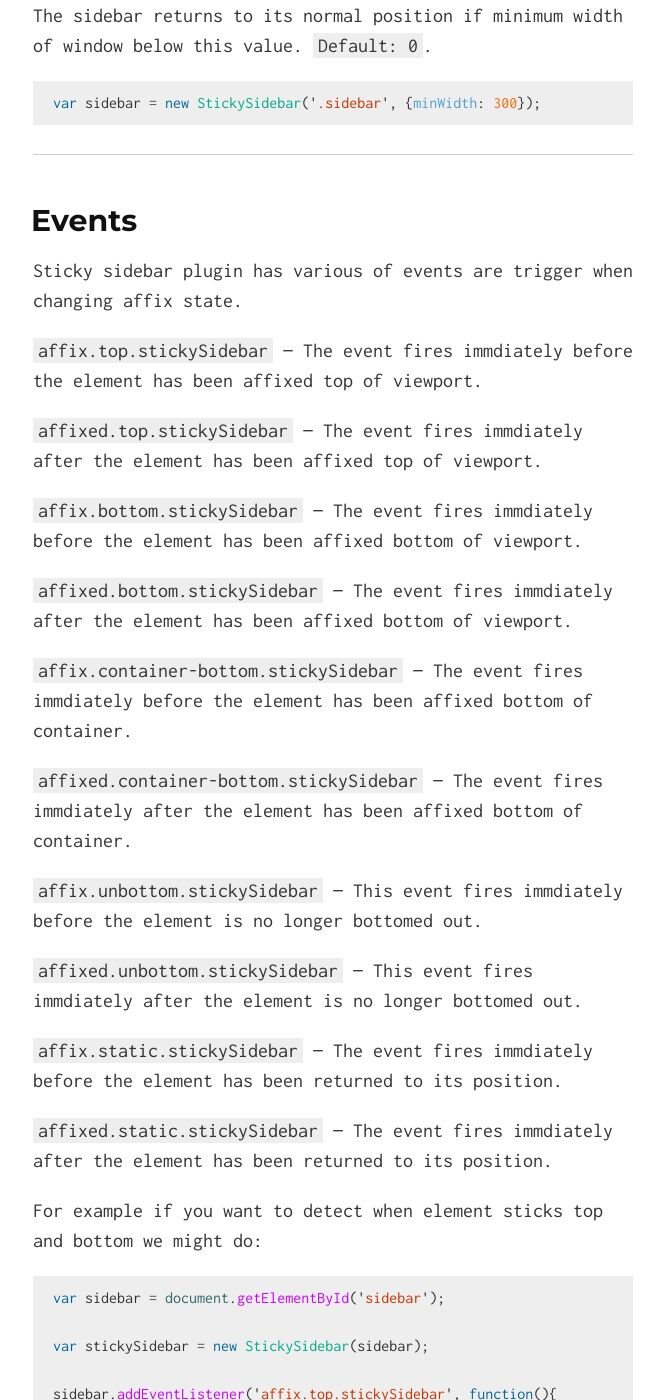
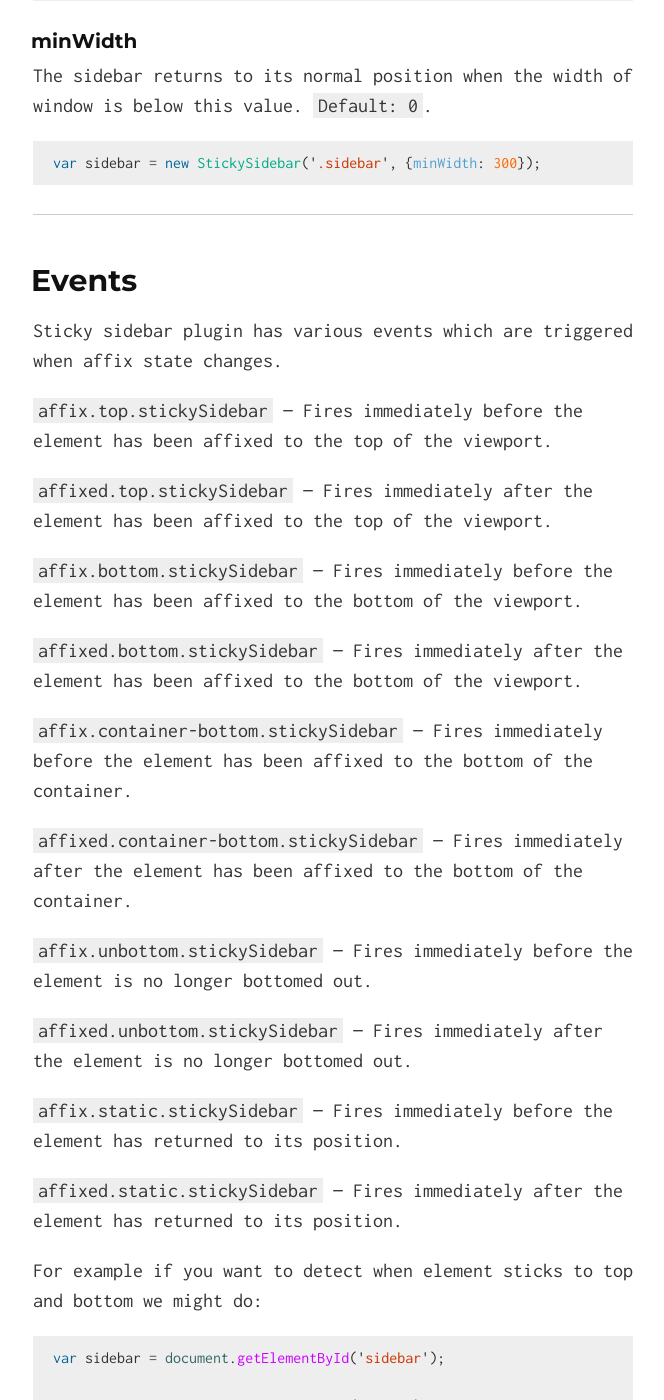
Before and after one commit to abouolia/sticky-sidebar, a Jekyll site: the page built from index.md, in a window 1280 px wide and 1400 px high, scrolled down 7606 px. Shown: the whole window, without its empty margins (307-971 px from the left). Built offline with Jekyll 4.4.1, drawn with Linux system fonts in a browser that asks for light colours; some of the changed text lies outside the part shown.

Commit message:
Fix typo errors and improve grammar

```diff
--- a/index.md
+++ b/index.md
@@ -2,7 +2,7 @@
 layout: default
 ---
 
-[Sticky Sidebar ⬆⬇](http://github.com/abouolia/sticky-sidebar) is pure JavaScript plugin for making smart and high performance sticky sidebar, works with sidebar if it's taller or shorter than viewport, integrated with [resize sensor](https://github.com/marcj/css-element-queries/blob/master/src/ResizeSensor.js) to re-calculate the dimensions automatically when size of sidebar or its container is changed, supports jQuery/Zepto and compatible with Firefox, Chrome, Safari, and IE9+. Source can be found on [Github](http://github.com/abouolia/sticky-sidebar).
+[Sticky Sidebar ⬆⬇](http://github.com/abouolia/sticky-sidebar) is a pure JavaScript plugin for making smart and high performance sticky sidebar, works with sidebar if it's taller or shorter than the viewport, integrated with [resize sensor](https://github.com/marcj/css-element-queries/blob/master/src/ResizeSensor.js) to re-calculate the dimensions automatically when the size of sidebar or its container is changed, supports jQuery/Zepto and compatible with Firefox, Chrome, Safari, and IE9+. Source can be found on [Github](http://github.com/abouolia/sticky-sidebar).
 
 <iframe src="https://ghbtns.com/github-btn.html?user=abouolia&amp;repo=sticky-sidebar&amp;type=watch&amp;count=true&amp;size=large"
   allowtransparency="true" frameborder="0" scrolling="0" width="170" height="30"></iframe>
@@ -24,16 +24,16 @@ layout: default
 ### Why sticky sidebar is awesome?
 * It does not re-calculate all dimensions when scrolling, just neccessary dimensions.
 * Super smooth without incurring scroll lag or jank and no page reflows.
-* Integrated with resize sensor to re-calculate all dimenstions of the plugin when size of sidebar and its container is changed.
-* It has event trigger on each affix type to hook your code under particular situation.
-* Handle the sidebar when is tall or too short compared to the rest of the container.
+* Integrated with resize sensor to re-calculate all dimensions of the plugin when the size of sidebar and its container is changed.
+* It has event trigger on each affix type to hook your code under particular situations.
+* Handle the sidebar when it is tall or too short compared to the rest of the container.
 * Zero dependencies and super simple to setup.
 
 ## Examples
 
 #### Basic
 
-Just call ``new StickySidebar('ELEMENT')`` on the element that you want to be sticky when scrolling up/down inside their parent.
+Just call ``new StickySidebar('ELEMENT')`` on the element that you want it to be sticky when scrolling up/down inside their parent.
 
 {% highlight javascript %}
 var sidebar = new StickySidebar('#sidebar', {topSpacing: 20});
@@ -57,7 +57,7 @@ var sidebar = new StickySidebar('#sidebar', {topSpacing: 20});
 
 #### Scrollable Sticky Element
 
-Sticky sidebar smart enough to handle sidebar when it's taller than viewport. You don't have to worry about content, it will scroll the sidebar independently, up and down.
+Sticky sidebar is smart enough to handle sidebar when it's taller than the viewport. You don't have to worry about content, it will scroll the sidebar independently, up and down.
 
 {% highlight javascript %}
 var sidebar = new stickySidebar('#sidebar', {topSpacing: 20});
@@ -120,7 +120,7 @@ Your website's html structure has to be similer to this in order to work:
 </div>
 {% endhighlight html %}
 
-Note that inner sidebar wrapper ``.sidebar__inner`` is optional but highly recommended, if you don't write it yourself, the script will create one for you under class name ``inner-wrapper-sticky``. but this may cause many problems.
+Note that inner sidebar wrapper ``.sidebar__inner`` is optional but highly recommended, if you don't write it yourself, the script will create one for you under class name ``inner-wrapper-sticky``, but this may cause many problems.
 
 For the above example, you can use the following JavaScript:
 
@@ -139,28 +139,28 @@ For the above example, you can use the following JavaScript:
 
 ### Usage with jQuery/Zepto
 
-You can configure sticky sidebar as a jQuery plugin, just include ``jquery.sticky-sidebar.js`` instead ``sticky-sidebar.js`` file than configure it as any jQuery plugin.
+You can configure sticky sidebar as a jQuery plugin, just include ``jquery.sticky-sidebar.js`` instead of ``sticky-sidebar.js`` file than configure it as any jQuery plugin.
 
 {% highlight html %}
 $('#sidebar').stickySidebar({
     topSpacing: 60,
     bottomSpacing: 60
-})
+});
 {% endhighlight html %}
 
 Make sure to include ``jquery.sticky-sidebar.js`` script file after ``jquery.js``.
 
 ### Usage with [ResizeSensor.js](https://github.com/marcj/css-element-queries/blob/master/src/ResizeSensor.js)
 
-Sticky sidebar integrated with [ResizeSensor.js](https://github.com/marcj/css-element-queries/blob/master/src/ResizeSensor.js) to detect when sidebar or container is changed. To use resize sensor with this plugin just make sure to include [ResizeSensor.js](https://github.com/marcj/css-element-queries/blob/master/src/ResizeSensor.js) before `sticky-sidebar.js` code whether through module loader, bundle or event inclusion as a `<script>` and enable `resizeSensor` option (enabled by default) and it will works.
+Integrate [ResizeSensor.js](https://github.com/marcj/css-element-queries/blob/master/src/ResizeSensor.js) into sticky sidebar to detect when sidebar or container is changed. To use resize sensor with this plugin just make sure to include [ResizeSensor.js](https://github.com/marcj/css-element-queries/blob/master/src/ResizeSensor.js) before `sticky-sidebar.js` code whether through module loader, bundle or event inclusion as a `<script>` and enable `resizeSensor` option (enabled by default) and it will work.
 
-You can choose not to include `ResizeSensor.js` and sticky sidebar will continue work without any problem but without automatically detect resize changes.
+You can choose not to include `ResizeSensor.js` and sticky sidebar will continue to work without any problem and also doesn’t have automatic resize detection.
 
 --------------------------
 
 ## Configure Your CSS
 
-Next you are going to need some CSS just to improve performance and prevent repainting on scrolling. Sticky sidebar plugin doesn't add below style as inline style so you need to add it manually in your stylesheet.
+Next you are going to need some CSS just to improve performance and prevent repainting on scrolling. Sticky sidebar plugin doesn't add below styles as inline so you need to add them manually in your stylesheet.
 
 {% highlight css %}
 .sidebar{
@@ -213,16 +213,16 @@ var sidebar = new StickySidebar('.sidebar', {bottomSpacing: 50});
 
 #### containerSelector
 
-Container sidebar selector to know what the beginning and end of sticky element.
-Defaults to the closest parent of the sticky element. Highly recommend to define container selector.
+Specify a container sidebar to limit the begin and end points of sticky element.
+Defaults to the closest parent of the sticky element. It is highly recommended to specify a container selector.
 
 {% highlight javascript %}
-var sidebar = new StickySidebar('.sidebar', {containerSelector: '.container'})
+var sidebar = new StickySidebar('.sidebar', {containerSelector: '.container'});
 {% endhighlight javascript %}
 
 #### innerWrapperSelector
 
-inner wrapper selector of sticky sidebar, if the plugin is not found this wrapper inside sidebar element will create one for you under class name ``inner-wrapper-sticky``. Highly recommended to write inner wrapper of sidebar yourself than add its selector to this option. ``Default: .inner-wrapper-sticky``.
+Inner wrapper selector of sticky sidebar, if this wrapper is not found inside sidebar element, the plugin will create one for you under class name ``inner-wrapper-sticky``. It is highly recommended to write inner wrapper of sidebar yourself than add its selector to this option. ``Default: .inner-wrapper-sticky``.
 
 {% highlight javascript %}
 var sidebar = new StickySidebar('.sidebar', {innerWrapperSelector: '.sidebar__inner'});
@@ -230,9 +230,9 @@ var sidebar = new StickySidebar('.sidebar', {innerWrapperSelector: '.sidebar__in
 
 #### resizeSensor
 
-Sticky sidebar integrated with [ResizeSensor.js](https://github.com/marcj/css-element-queries/blob/master/src/ResizeSensor.js) when size of sidebar or its container element is changed the plugin will re-calculate all dimensions. This option allow you to enable or disable resize sensor feature. ``Default: true``.
+If sticky sidebar has [ResizeSensor.js](https://github.com/marcj/css-element-queries/blob/master/src/ResizeSensor.js) integrated, when the size of sidebar or its container element is changed the plugin will re-calculate all dimensions. This option allows you to enable or disable resize sensor feature. ``Default: true``.
 
-Note: This option won't work even include `ResizeSensor.js` to your page, more details in [Usage with ResizeSensor.js](#usage-with-resizesensorjs) section.
+Note: This option won't work even `ResizeSensor.js` is included into your page, more details in [Usage with ResizeSensor.js](#usage-with-resizesensorjs) section.
 
 {% highlight javascript %}
 var sidebar = new StickySidebar('.sidebar', {resizeSensor: true});
@@ -240,7 +240,7 @@ var sidebar = new StickySidebar('.sidebar', {resizeSensor: true});
 
 #### stickyClass
 
-The name of CSS class to sidebar element when it has become stuck. ``Default: is-affixed``.
+The name of CSS class which will be added to the sidebar element when it becomes sticky. ``Default: is-affixed``.
 
 {% highlight javascript %}
 var sidebar = new StickySidebar('.sidebar', {stickyClass: 'is-affixed'});
@@ -248,7 +248,7 @@ var sidebar = new StickySidebar('.sidebar', {stickyClass: 'is-affixed'});
 
 #### minWidth
 
-The sidebar returns to its normal position if minimum width of window below this value. ``Default: 0``.
+The sidebar returns to its normal position when the width of window is below this value. ``Default: 0``.
 
 {% highlight javascript %}
 var sidebar = new StickySidebar('.sidebar', {minWidth: 300});
@@ -258,29 +258,29 @@ var sidebar = new StickySidebar('.sidebar', {minWidth: 300});
 
 ## Events
 
-Sticky sidebar plugin has various of events are trigger when changing affix state.
+Sticky sidebar plugin has various events which are triggered when affix state changes.
 
-`affix.top.stickySidebar` — The event fires immdiately before the element has been affixed top of viewport.
+`affix.top.stickySidebar` — Fires immediately before the element has been affixed to the top of the viewport.
 
-`affixed.top.stickySidebar` — The event fires immdiately after the element has been affixed top of viewport.
+`affixed.top.stickySidebar` — Fires immediately after the element has been affixed to the top of the viewport.
 
-`affix.bottom.stickySidebar` — The event fires immdiately before the element has been affixed bottom of viewport.
+`affix.bottom.stickySidebar` — Fires immediately before the element has been affixed to the bottom of the viewport.
 
-`affixed.bottom.stickySidebar` — The event fires immdiately after the element has been affixed bottom of viewport.
+`affixed.bottom.stickySidebar` — Fires immediately after the element has been affixed to the bottom of the viewport.
 
-`affix.container-bottom.stickySidebar` — The event fires immdiately before the element has been affixed bottom of container.
+`affix.container-bottom.stickySidebar` — Fires immediately before the element has been affixed to the bottom of the container.
 
-`affixed.container-bottom.stickySidebar` — The event fires immdiately after the element has been affixed bottom of container.
+`affixed.container-bottom.stickySidebar` — Fires immediately after the element has been affixed to the bottom of the container.
 
-`affix.unbottom.stickySidebar` — This event fires immdiately before the element is no longer bottomed out.
+`affix.unbottom.stickySidebar` — Fires immediately before the element is no longer bottomed out.
 
-`affixed.unbottom.stickySidebar` — This event fires immdiately after the element is no longer bottomed out.
+`affixed.unbottom.stickySidebar` — Fires immediately after the element is no longer bottomed out.
 
-`affix.static.stickySidebar` — The event fires immdiately before the element has been returned to its position.
+`affix.static.stickySidebar` — Fires immediately before the element has returned to its position.
 
-`affixed.static.stickySidebar` — The event fires immdiately after the element has been returned to its position.
+`affixed.static.stickySidebar` — Fires immediately after the element has returned to its position.
 
-For example if you want to detect when element sticks top and bottom we might do:
+For example if you want to detect when element sticks to top and bottom we might do:
 
 {% highlight javascript %}
 
@@ -288,11 +288,11 @@ var sidebar = document.getElementById('sidebar');
 
 var stickySidebar = new StickySidebar(sidebar);
 
-sidebar.addEventListener('affix.top.stickySidebar', function(){
+sidebar.addEventListener('affix.top.stickySidebar', function () {
     console.log('Sidebar has stuck top of viewport.');
 });
 
-sidebar.addEventListener('affix.bottom.stickySidebar', function(event){
+sidebar.addEventListener('affix.bottom.stickySidebar', function (event) {
     console.log('Sidebar has stuck bottom of viewport.');
 });
 {% endhighlight javascript %}
@@ -323,21 +323,21 @@ stickySidebar.destroy();
 
 Sticky sidebar plugin takes scrolling preformance very seriously, It’s built from the ground up to let you have sticky elements without incurring scroll lag or jank.
 
-The biggest cause of scrolling jank is ``onScroll`` has a lot of work. But in this plugin we cached all dimensions as well as adding `will-change: transform` and working with `translate(Y, X)` instead of `top: Y; Left: X;` increases performance significantly, We built Sticky sidebar plugin prevents repainting and reflow to make it smooth as much as possible.
+The biggest cause of scrolling jank is ``onScroll`` has a lot of work. But in this plugin we cached all dimensions as well as adding `will-change: transform` and working with `translate(Y, X)` instead of `top: Y; Left: X;` that increased performance significantly, while building Sticky sidebar plugin we prevent repainting and reflow to make it as smooth as possible.
 
 -----------------------------------
 
 ## Browser Compatibility
 
-Sticky sidebar works in all modern browsers including Internet Explorer 9 and above, but if you want it to work with IE9, should include [`requestAnimationFrame`](https://gist.github.com/paulirish/1579671) polyfill before sticky sidebar code.
+Sticky sidebar works in all modern browsers including Internet Explorer 9 and above, but if you want it to work with IE9, you should include [`requestAnimationFrame`](https://gist.github.com/paulirish/1579671) polyfill before sticky sidebar code.
 
-If you have any issue with browser compatibility don't hesitate to [Submit an issue](https://github.com/abouolia/sticky-sidebar/issues/new).
+If you have any issue with browser compatibility, don't hesitate to [Submit an issue](https://github.com/abouolia/sticky-sidebar/issues/new).
 
 -----------------------------------
 
 ## jQuery/Zepto No Conflict
 
-Sometimes sticky sidebar plugin conflict with other plugins. In this case, namespace collisions can occasionally occur. if this happens, you may call ``.noConflict`` on the plugin to revert the value of ``$.fn.stickySidebar``.
+Sometimes sticky sidebar plugin conflicts with other plugins. In this case, namespace collisions can occasionally occur. If this happens, you may call ``.noConflict`` on the plugin to revert the value of ``$.fn.stickySidebar``.
 
 {% highlight javascript %}
 var stickySidebar = $.fn.stickySidebar.noConflict(); // Returns $.fn.stickySidebar assigned value.
@@ -348,7 +348,7 @@ $.fn.stickySidebar = stickySidebar; // Give $().stickySidebar functionality.
 
 ## Author
 
-Ahmed Bouhuolia [GitHub](http://github.com/abouolia)/[Facebook](https://facebook.com/Ahmed.bouhuolia))/[Twitter](https://twitter/ahmed_bouhu).
+Ahmed Bouhuolia [GitHub](http://github.com/abouolia)/[Facebook](https://facebook.com/Ahmed.bouhuolia)/[Twitter](https://twitter/ahmed_bouhu).
 
 ### License
 
```
Also changed, not shown: other parts of index.md (+6 -6 lines).
